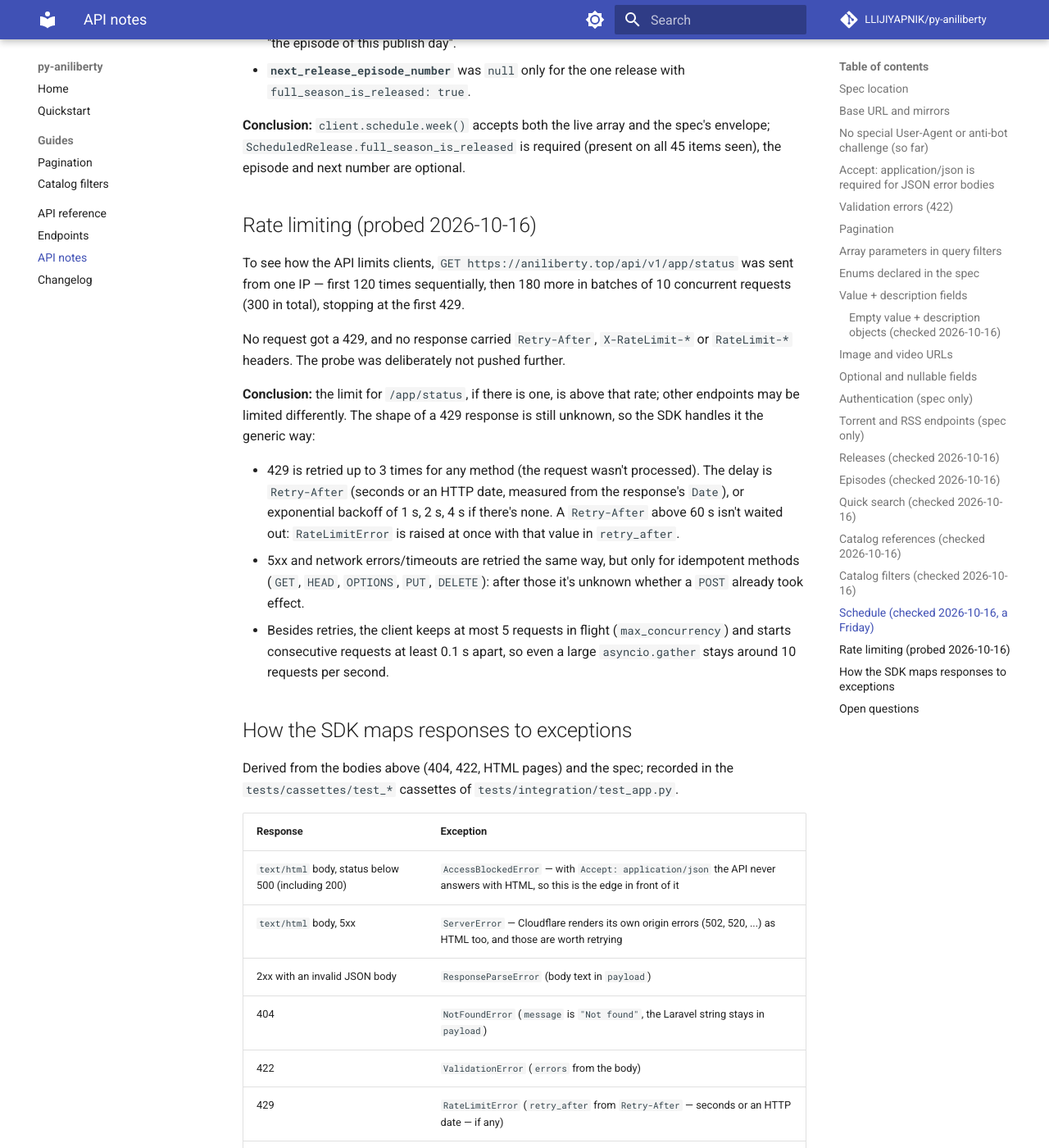
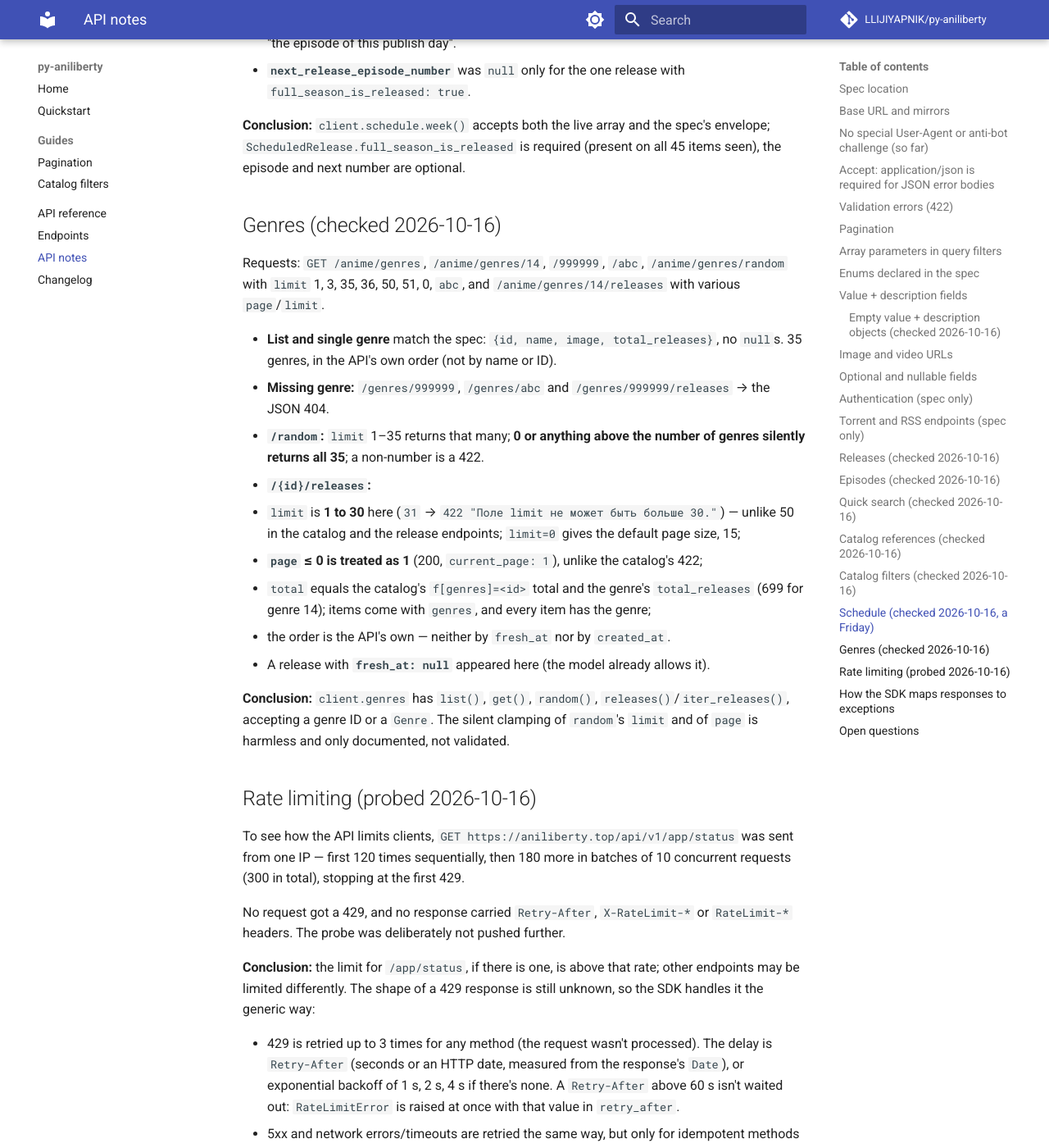
Before and after one commit to LLIJIYAPNIK/py-aniliberty, an MkDocs documentation site: the page built from docs/api-notes.md, in a window 1280 px wide and 1400 px high, scrolled down 10840 px. Shown: the whole window at 82% size. Built offline with MkDocs 1.6.1 and Material for MkDocs 9.7.7, drawn with Linux system fonts in a browser that asks for light colours; comment, search, counter and statistics services are not loaded; some of the changed text lies outside the part shown.

Commit message:
docs: document genre findings, mark roadmap step 3.2 as done
Co-Authored-By: Claude Opus 5.5 <noreply@anthropic.com>

```diff
--- a/docs/api-notes.md
+++ b/docs/api-notes.md
@@ -415,6 +415,30 @@ Requests: `GET /anime/schedule/now`, `GET /anime/schedule/week` (twice, a few mi
 `ScheduledRelease.full_season_is_released` is required (present on all 45 items seen), the
 episode and next number are optional.
 
+## Genres (checked 2026-10-16)
+
+Requests: `GET /anime/genres`, `/anime/genres/14`, `/999999`, `/abc`, `/anime/genres/random` with
+`limit` 1, 3, 35, 36, 50, 51, 0, `abc`, and `/anime/genres/14/releases` with various `page`/`limit`.
+
+- **List and single genre** match the spec: `{id, name, image, total_releases}`, no `null`s.
+  35 genres, in the API's own order (not by name or ID).
+- **Missing genre:** `/genres/999999`, `/genres/abc` and `/genres/999999/releases` → the JSON 404.
+- **`/random`:** `limit` 1–35 returns that many; **0 or anything above the number of genres
+  silently returns all 35**; a non-number is a 422.
+- **`/{id}/releases`:**
+  - `limit` is **1 to 30** here (`31` → `422 "Поле limit не может быть больше 30."`) —
+    unlike 50 in the catalog and the release endpoints; `limit=0` gives the default page
+    size, 15;
+  - **`page` ≤ 0 is treated as 1** (200, `current_page: 1`), unlike the catalog's 422;
+  - `total` equals the catalog's `f[genres]=<id>` total and the genre's `total_releases`
+    (699 for genre 14); items come with `genres`, and every item has the genre;
+  - the order is the API's own — neither by `fresh_at` nor by `created_at`.
+- A release with **`fresh_at: null`** appeared here (the model already allows it).
+
+**Conclusion:** `client.genres` has `list()`, `get()`, `random()`, `releases()`/`iter_releases()`,
+accepting a genre ID or a `Genre`. The silent clamping of `random`'s `limit` and of `page` is
+harmless and only documented, not validated.
+
 ## Rate limiting (probed 2026-10-16)
 
 To see how the API limits clients, `GET https://aniliberty.top/api/v1/app/status` was sent
@@ -464,7 +488,8 @@ Derived from the bodies above (404, 422, HTML pages) and the spec; recorded in t
 - **5xx body shape.** Not observed.
 - **WAF/challenge behaviour.** Not observed from the maintainer's network; Cloudflare is in front.
   What a challenge looks like (status, headers) is unknown.
-- **Maximum `limit`** on `/genres/{id}/releases`, `/torrents`, `/franchises/random`,
-  `/genres/random`, `/media/videos` (the catalog and the release endpoints: 50).
+- **Maximum `limit`** on `/torrents`, `/franchises/random`, `/media/videos` (known so far: the
+  catalog and the release endpoints 50, `/genres/{id}/releases` 30, `/genres/random` clamps to
+  the number of genres).
 - **Authentication details** (token lifetime, refresh, 401/403 bodies) — step 4.1.
 - **Schedule time zone** — whether `/schedule/now`'s "today" is UTC or Moscow time.
```
Also changed, not shown: CLAUDE.md (+5 -3 lines), ROADMAP.md (+1 -1 lines), docs/endpoints.md (+4 -4 lines), docs/quickstart.md (+1 -0 lines), docs/reference.md (+3 -1 lines).
